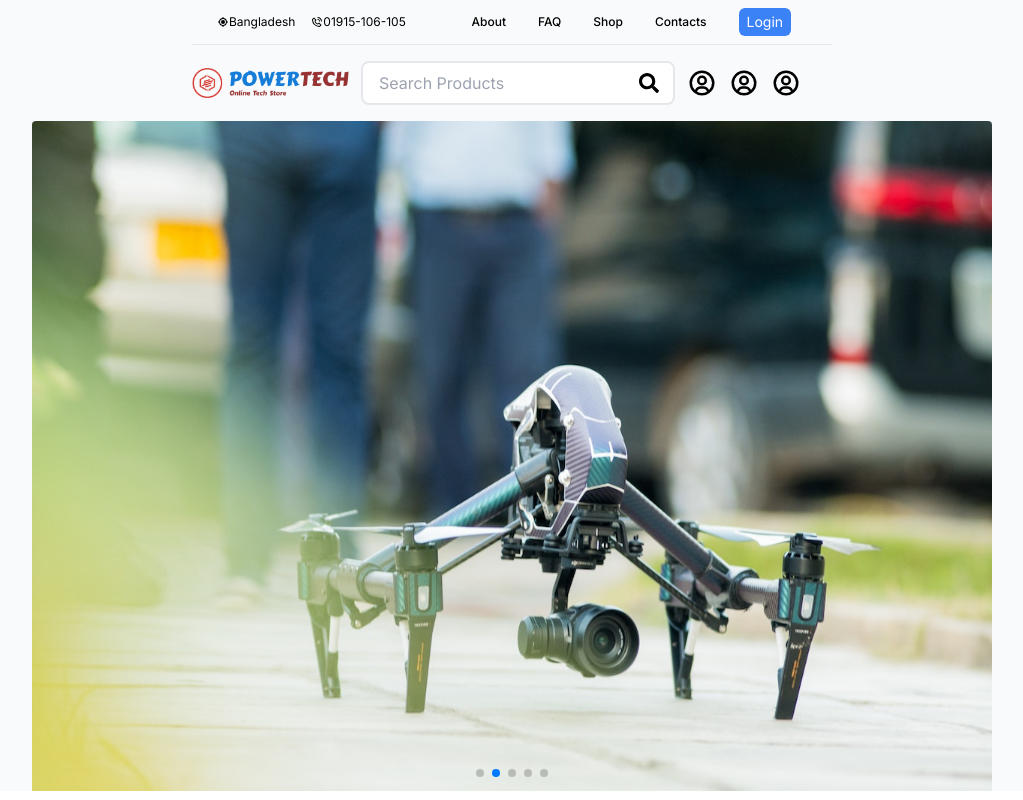
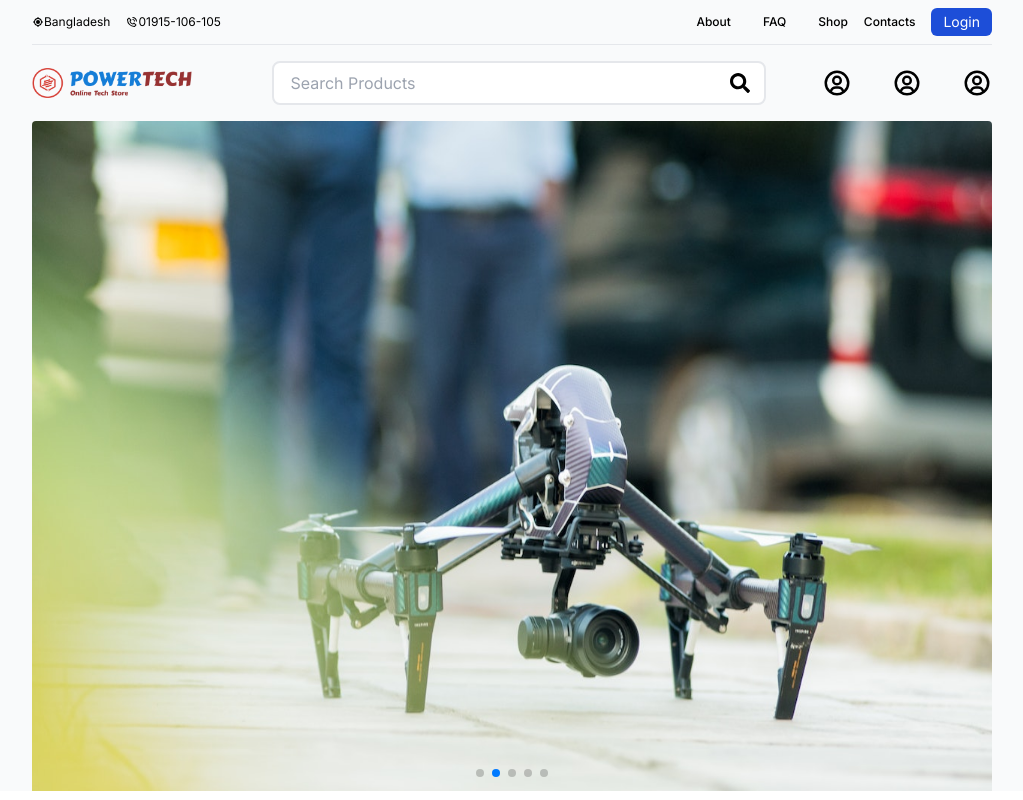
Before and after one commit to rakibulhasan933/power-tech-client, a Next.js app: page / in a window 1280 px wide. Shown: the whole page, without its empty margins (128-1151 px from the left). Built offline with nearby package versions, Linux system fonts and the light colour scheme.

Commit message:
[ADD] navbar and search

```diff
--- a/components/Navbar/page.js
+++ b/components/Navbar/page.js
@@ -10,42 +10,44 @@ import Link from 'next/link';
 function Navbar() {
 	return (
 		<nav>
-			<div className='px-40'>
-				<div className="flex flex-col md:justify-around md:flex-row ">
-					<div className="flex flex-col items-center md:flex-row">
+			<div className=''>
+				<div>
+					<div className="flex items-center justify-between">
+						<div className="flex items-center">
 							<div className="flex flex-row items-center mr-4 ">
 								<BiCurrentLocation className='text-xs ' />
-							<p className='text-xs '>Bangladesh</p>
+								<p className='text-xs'>Bangladesh</p>
 							</div>
 							<div className="flex flex-row items-center ">
 								<BiPhoneCall className='text-xs ' />
 								<p className='text-xs '>01915-106-105</p>
 							</div>
 						</div>
-					<div className="flex flex-col items-center py-2 md:flex-row">
-						<div className="mx-4 text-xs font-medium cursor-pointer hover:border-b-4 hover:border-blue-600 hover:text-blue-600">About</div>
-						<div className="mx-4 text-xs font-medium cursor-pointer hover:border-b-4 hover:border-blue-600 hover:text-blue-600">FAQ</div>
-						<div className="mx-4 text-xs font-medium cursor-pointer hover:border-b-4 hover:border-blue-600 hover:text-blue-600">Shop</div>
-						<div className="mx-4 text-xs font-medium cursor-pointer hover:border-b-4 hover:border-blue-600 hover:text-blue-600">Contacts</div>
-						<div className="px-2 py-1 mx-4 text-sm text-white bg-blue-500 rounded-md cursor-pointer hover:bg-blue-700">Login</div>
+						<div className="flex items-center py-2 md:flex-row">
+							<p className="mx-4 text-xs font-medium cursor-pointer hover:border-b-4 hover:border-blue-600 hover:text-blue-600">About</p>
+							<p className="mx-4 text-xs font-medium cursor-pointer hover:border-b-4 hover:border-blue-600 hover:text-blue-600">FAQ</p>
+							<p className="mx-4 text-xs font-medium cursor-pointer hover:border-b-4 hover:border-blue-600 hover:text-blue-600">Shop</p>
+							<p className="text-xs font-medium cursor-pointer hover:border-b-4 hover:border-blue-800">Contacts</p>
+							<p className="px-3 py-1 ml-4 text-sm text-white bg-blue-700 rounded-md cursor-pointer hover:text-base">Login</p>
+						</div>
 					</div>
 				</div>
 				<hr className='w-full ' />
-				<div className="flex flex-col items-center py-4 md:flex-row">
-					<div className="mr-1 basis-1/4 ">
+				<div className="flex flex-row items-center justify-between py-4">
+					<div className='mr-4' >
 						<Link className='cursor-pointer' href="/"><Image src={logo} alt='logo' height={60} width={312} /></Link>
 					</div>
-					<div className=" basis-6/12">
+					<div className='w-full ml-14'>
 						<form className='relative flex flex-row w-full mx-2 border-none'>
 							<input type="text" className='w-full px-4 py-2 bg-white border-2 rounded-lg' placeholder='Search Products' ></input>
 							<button className='absolute text-xl right-4 top-3 hover:text-blue-600'><FaSearch /></button>
 						</form>
 					</div>
-					<div className="ml-2 basis-1/4">
+					<div className='ml-16 '>
 						<div className="flex flex-row">
-							<BiUserCircle className='ml-3 text-3xl' />
-							<BiUserCircle className='mx-3 text-3xl' />
-							<BiUserCircle className='mr-3 text-3xl' />
+							<BiUserCircle className='text-3xl' />
+							<BiUserCircle className='ml-10 text-3xl' />
+							<BiUserCircle className='ml-10 text-3xl' />
 						</div>
 					</div>
 				</div>
```
Lines whose indentation alone changed are shown as unchanged.
